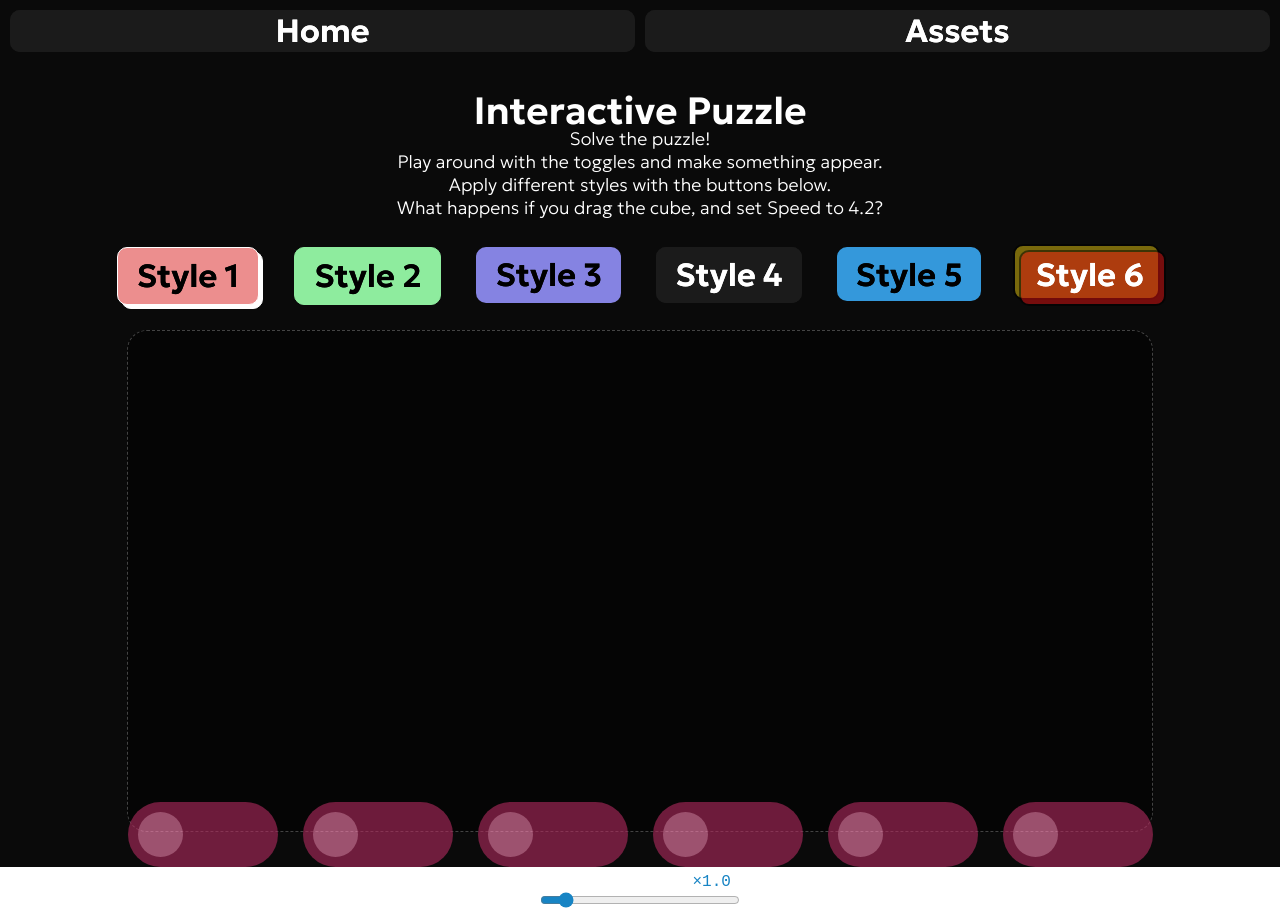
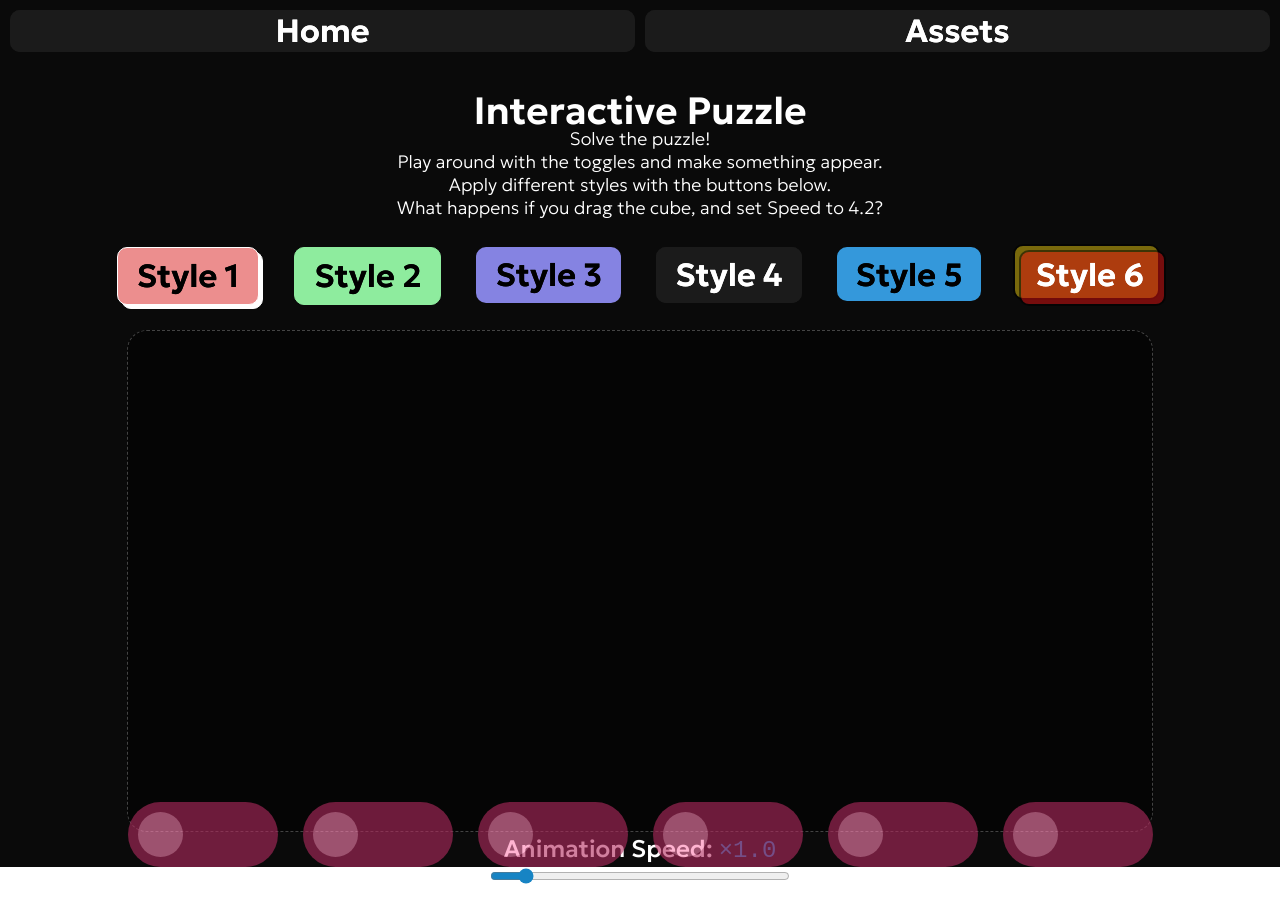
Before and after one commit to CrispyMiatr/frontend-animation-templates, a React (Vite) app: page / in a window 1280 px wide. After the commit the page ends 886 px from the top, so only its background shows below. Built offline with nearby package versions, Linux system fonts and the light colour scheme.

Commit message:
feat(RangeSlider): show info on 3s hover + tweak styling

```diff
--- a/src/modules/components/ui/RangeSlider.tsx
+++ b/src/modules/components/ui/RangeSlider.tsx
@@ -4,9 +4,14 @@ import type { RangeSliderType } from "~/shared";
 export const RangeSlider = ({ value, min = 0, max = 10, step = 0.1, label, onChange }: RangeSliderType) => {
     return (
         <div className="range-slider">
+            <p className="range-slider__info">
+                Try speed 4.2!
+            </p>
+
             <label htmlFor="range-input" className="range-slider__label">
                 {label} <span className="range-slider__value">×{value.toFixed(1)}</span>
             </label>
+
             <input
                 id="range-input"
                 className="range-slider__input"
--- a/src/styles/app.module.scss
+++ b/src/styles/app.module.scss
@@ -66,27 +66,66 @@ p {
 
 // --------== Range Slider ==--------
 .range-slider {
+    position: relative;
+
     display: flex;
     flex-direction: column;
     align-items: center;
 
-    margin-top: 40px;
+    margin-top: 5px;
 
     &__label {
         color: #fff;
-        font-size: 1rem;
+        font-size: 24px;
         font-weight: 500;
     }
 
     &__value {
         font-family: monospace;
         color: #1784c4;
+        font-weight: 500;
     }
 
     &__input {
         cursor: pointer;
         accent-color: #1784c4;
-        width: 200px;
+        width: 300px;
+
+        margin-top: 5px;
+    }
+
+    &__info {
+        position: absolute;
+        top: -40px;
+
+        background-color: #e4e4e4;
+        color: #000;
+
+        padding: 8px 12px;
+        border: 1px solid #000;
+        border-radius: 10px;
+
+        font-weight: 600;
+        font-size: 18px;
+        white-space: nowrap;
+
+        opacity: 0;
+        z-index: -1;
+        pointer-events: none;
+
+        transition:
+            opacity 0.2s ease-in-out,
+            translate 0.2s ease-in-out;
+    }
+
+    &:hover &__info {
+        opacity: 1;
+        z-index: 10;
+        translate: 0px -10px;
+
+        transition:
+            opacity 0.2s ease-in-out 3s,
+            translate 0.2s ease-in-out 3s;
     }
 }
 
```
